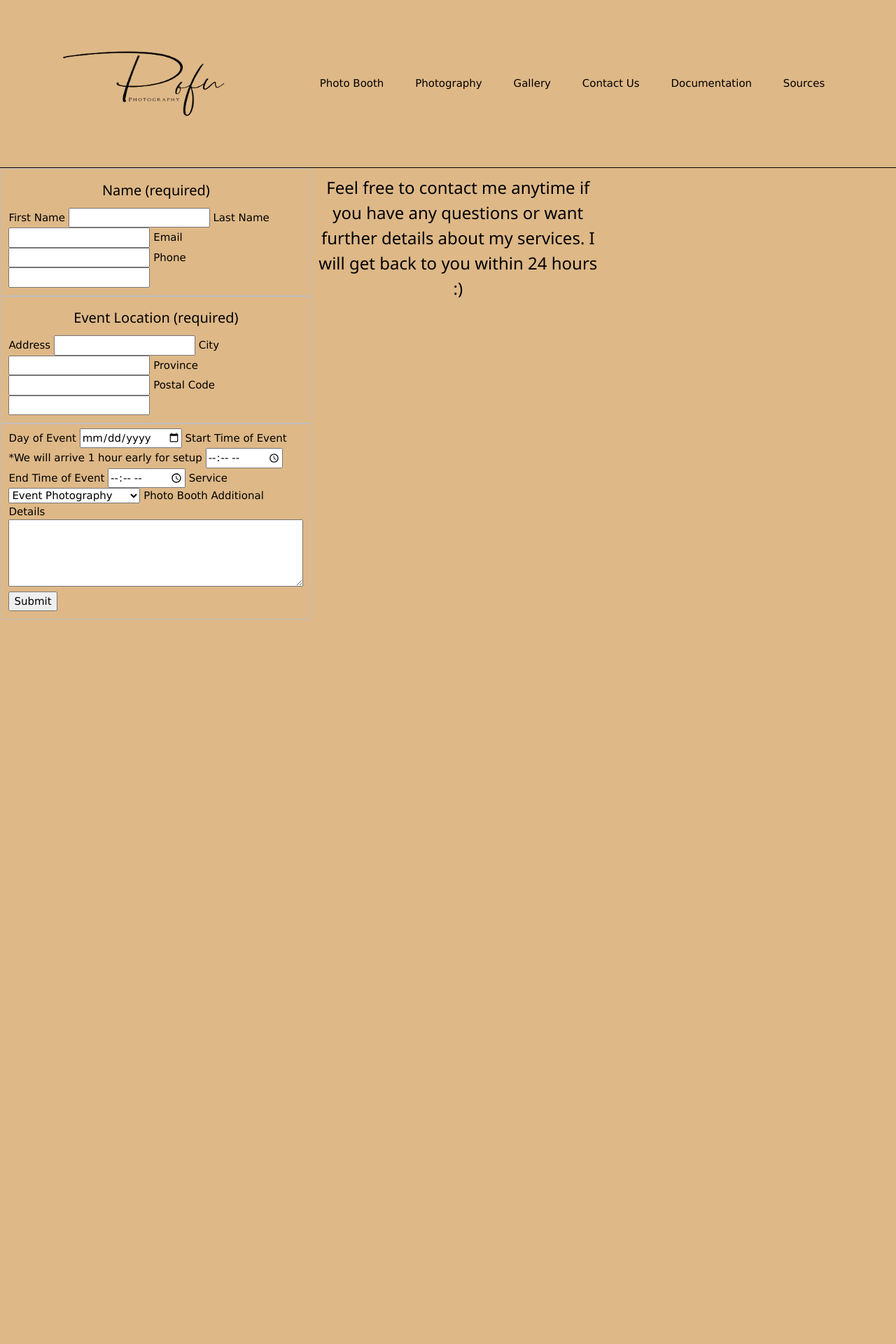
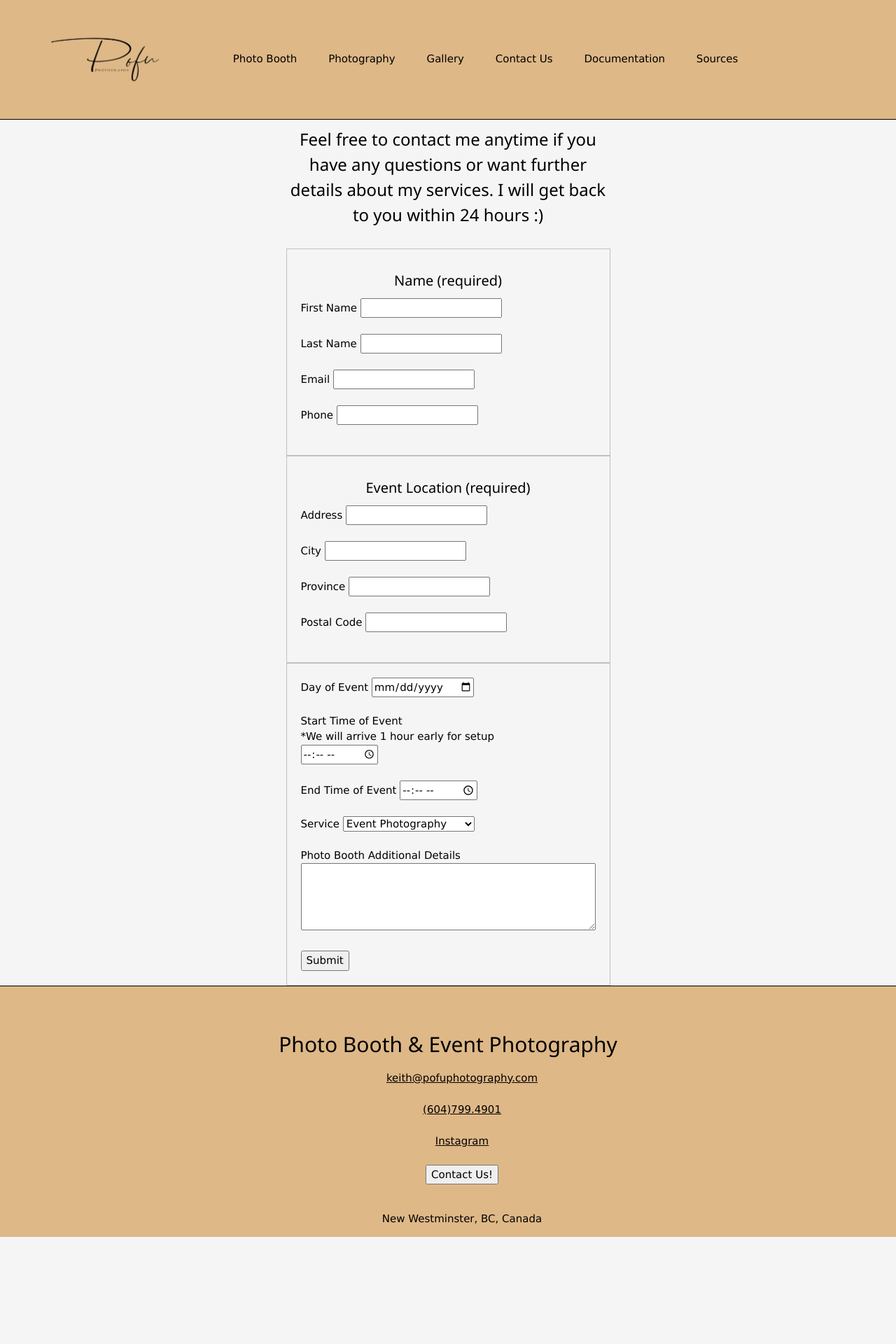
Before and after one commit to jayden-2ang/Pofu-Website-Dev-Project, a PHP site: page /templates/contact.php in a window 1280 px wide. Shown: the top 1920 px of the page at 70% size. After the commit the page ends 1767 px from the top, so only its background shows below. Run offline with PHP 8.4, Linux system fonts and the light colour scheme.

Commit message:
Improve form layout

```diff
--- a/index.css
+++ b/index.css
@@ -122,12 +122,14 @@ footer ul{
 .forms{
     display: grid;
     grid-template-columns: repeat(3, 1fr);
-    grid-template-rows: repeat(4, 1fr);
+    grid-template-rows: auto, repeat(3, 1fr);
+    background-color: whitesmoke;
 }
 
 .forms h3{
     grid-row: 1/2;
     grid-column: 2/3;
+    padding-bottom: 20px;
 }
 
 .forms #forms1{
@@ -144,3 +146,7 @@ footer ul{
     grid-row: 4/5;
     grid-column: 2/3;
 }
+
+.forms fieldset{
+    padding: 20px;
+}
--- a/templates/contact.php
+++ b/templates/contact.php
@@ -24,7 +24,7 @@
     <header>
         <nav>
             <ul>
-                <li><a href="index.html"><img src="../images/logo.png" style="width:30%"></a></li>
+                <li><a href="index.html"><img src="../images/logo.png" style="width:20%"></a></li>
                 <li><a href="photobooth.html">Photo Booth</a></li>
                 <li><a href="photography.html">Photography</a></li>
                 <li><a href="https://pofuphotos.smugmug.com/Client-Photos-">Gallery</a></li>
@@ -34,31 +34,31 @@
             </ul>
         </nav>
     </header>
-    <div class="forms">
-        <h3>Feel free to contact me anytime if you have any questions or want further details about my services. I will get back to you within 24 hours :)</h3>
-        <form action="contact.php" method="get">
+    <form action="contact.php" method="get">
+        <div class="forms">
+            <h3>Feel free to contact me anytime if you have any questions or want further details about my services. I will get back to you within 24 hours :)</h3>
             <fieldset id="forms1">
                 <h4>Name (required)</h4>
                 <label>
                     First Name
                     <input type="text" name="fname" required>
                     <?php the_validation_message('fname'); ?>
-                </label>
+                </label><br><br>
                 <label>
                     Last Name
                     <input type="text" name="lname" required>
                     <?php the_validation_message('lname'); ?>
-                </label>
+                </label><br><br>
                 <label>
                     Email
                     <input type="email" name="email" required>
                     <?php the_validation_message('email'); ?>
-                </label>
+                </label><br><br>
                 <label>
                     Phone
                     <input type="tel" name="phone" required>
                     <?php the_validation_message('phone'); ?>
-                </label>
+                </label><br><br>
             </fieldset>
             <fieldset id="forms2">
                 <h4>Event Location (required)</h4>
@@ -66,36 +66,36 @@
                     Address
                     <input type="text" name="location" required>
                     <?php the_validation_message('address'); ?>
-                </label>
+                </label><br><br>
                 <label>
                     City
                     <input type="text" name="city" required>
                     <?php the_validation_message('city'); ?>
-                </label>
+                </label><br><br>
                 <label>
                     Province
                     <input type="text" name="province" required>
                     <?php the_validation_message('province'); ?>
-                </label>
+                </label><br><br>
                 <label>
                     Postal Code
-                    <input type="text" name="postal">
+                    <input type="text" name="postal" required>
                     <?php the_validation_message('postal'); ?>
-                </label>
+                </label><br><br>
             </fieldset>
             <fieldset id="forms3">
                 <label>
                     Day of Event
                     <input type="date" name="date" required>
-                </label>
+                </label><br><br>
                 <label>
-                    Start Time of Event <br>*We will arrive 1 hour early for setup
+                    Start Time of Event <br> *We will arrive 1 hour early for setup <br>
                     <input type="time" name="start" required>
-                </label>
+                </label><br><br>
                 <label>
                     End Time of Event
                     <input type="time" name="end" required>
-                </label>
+                </label><br><br>
                 <label>
                     Service
                     <select name="service" required>
@@ -104,20 +104,20 @@
                         <option value="photobooth">Photo Booth</option>
                         <option value="other">Other</option>
                     </select>
-                </label>
+                </label><br><br>
                 <label>
                     Photo Booth
                 </label>
                 <label>
                     Additional Details
                     <textarea id="details" name="details" rows="4" cols="50"></textarea>
-                </label>
+                </label><br><br>
                 <input type="submit" value="Submit">
             </fieldset>
-        </form>
-        <!-- Display the results -->
-        <?php the_results(); ?>
-    </div>
+        </div>
+    </form>
+    <!-- Display the results -->
+    <?php the_results(); ?>
     <footer>
         <h2>Photo Booth & Event Photography</h2>
         <ul>
--- a/templates/documentation.html
+++ b/templates/documentation.html
@@ -12,7 +12,7 @@
     <header>
         <nav>
             <ul>
-                <li><a href="index.html"><img src="../images/logo.png" style="width:30%"></a></li>
+                <li><a href="index.html"><img src="../images/logo.png" style="width:20%"></a></li>
                 <li><a href="photobooth.html">Photo Booth</a></li>
                 <li><a href="photography.html">Photography</a></li>
                 <li><a href="https://pofuphotos.smugmug.com/Client-Photos-">Gallery</a></li>
--- a/templates/index.html
+++ b/templates/index.html
@@ -14,7 +14,7 @@
     <header>
         <nav>
             <ul>
-                <li><a href="index.html"><img src="../images/logo.png" style="width:30%"></a></li>
+                <li><a href="index.html"><img src="../images/logo.png" style="width:20%"></a></li>
                 <li><a href="photobooth.html">Photo Booth</a></li>
                 <li><a href="photography.html">Photography</a></li>
                 <li><a href="https://pofuphotos.smugmug.com/Client-Photos-">Gallery</a></li>
@@ -40,7 +40,7 @@
     </div>
 </div>
 
-<button class="w3-button w3-display-left w3-black" style="" onclick="plusDivs(-1)">&#10094;</button>
+<button class="w3-button w3-display-left w3-black" onclick="plusDivs(-1)">&#10094;</button>
 <button class="w3-button w3-display-right w3-black" onclick="plusDivs(1)">&#10095;</button>
 
 </div>
--- a/templates/photobooth.html
+++ b/templates/photobooth.html
@@ -12,7 +12,7 @@
     <header>
         <nav>
             <ul>
-                <li><a href="index.html"><img src="../images/logo.png" style="width:30%"></a></li>
+                <li><a href="index.html"><img src="../images/logo.png" style="width:20%"></a></li>
                 <li><a href="photobooth.html">Photo Booth</a></li>
                 <li><a href="photography.html">Photography</a></li>
                 <li><a href="https://pofuphotos.smugmug.com/Client-Photos-">Gallery</a></li>
--- a/templates/photography.html
+++ b/templates/photography.html
@@ -12,7 +12,7 @@
     <header>
         <nav>
             <ul>
-                <li><a href="index.html"><img src="../images/logo.png" style="width:30%"></a></li>
+                <li><a href="index.html"><img src="../images/logo.png" style="width:20%"></a></li>
                 <li><a href="photobooth.html">Photo Booth</a></li>
                 <li><a href="photography.html">Photography</a></li>
                 <li><a href="https://pofuphotos.smugmug.com/Client-Photos-">Gallery</a></li>
--- a/templates/sources.html
+++ b/templates/sources.html
@@ -12,7 +12,7 @@
     <header>
         <nav>
             <ul>
-                <li><a href="index.html"><img src="../images/logo.png" style="width:30%"></a></li>
+                <li><a href="index.html"><img src="../images/logo.png" style="width:20%"></a></li>
                 <li><a href="photobooth.html">Photo Booth</a></li>
                 <li><a href="photography.html">Photography</a></li>
                 <li><a href="https://pofuphotos.smugmug.com/Client-Photos-">Gallery</a></li>
```
